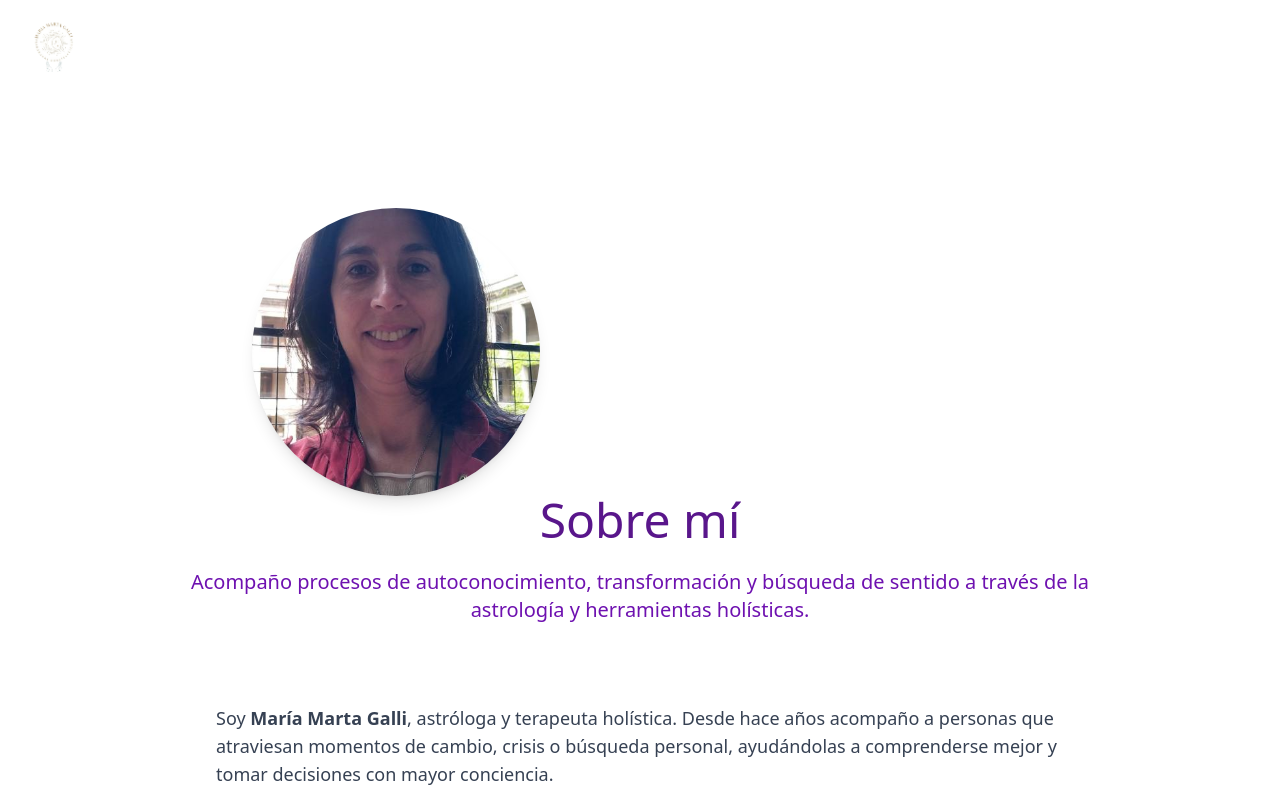
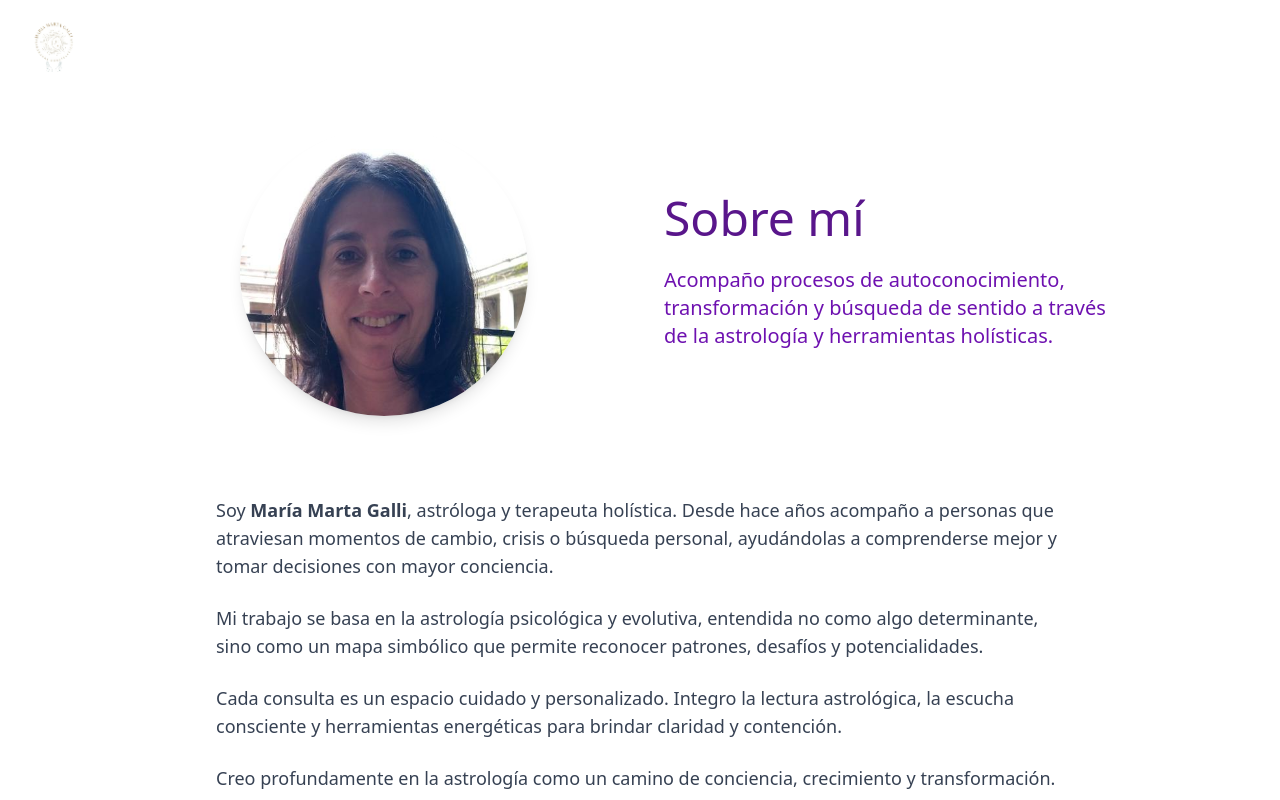
Before and after one commit to JuanPGalli/mmastrologia, a React (Vite) app in the folder client/: page /about in a window 1280 px wide. Shown: the top 800 px of the page. Built offline with nearby package versions, Linux system fonts and the light colour scheme.

Commit message:
fix: adjust about personal photo

```diff
--- a/client/src/Views/About/About.jsx
+++ b/client/src/Views/About/About.jsx
@@ -4,23 +4,33 @@ const About = () => {
   return (
     <main className='pt-32'>
       {/* HERO */}
-      <section className='max-w-5xl mx-auto px-6 text-center'>
-        <section className='max-w-5xl mx-auto px-6 mt-20 grid md:grid-cols-2 gap-12 items-center'>
+      <section className='max-w-5xl mx-auto px-6'>
+        <div className='grid md:grid-cols-2 gap-12 items-center'>
           {/* Foto */}
           <div className='flex justify-center'>
             <img
               src='/images/about.png'
               alt='María Marta Galli – Astróloga y terapeuta holística'
-              className='w-72 h-72 object-cover rounded-full shadow-lg'
+              className='
+                w-72 h-72
+                rounded-full
+                object-cover
+                object-top
+                shadow-lg
+              '
             />
           </div>
-        </section>
-        <h1 className='text-4xl md:text-5xl font-light text-purple-900 mb-6'>Sobre mí</h1>
 
-        <p className='text-lg md:text-xl text-purple-800'>
-          Acompaño procesos de autoconocimiento, transformación y búsqueda de sentido a través de la
-          astrología y herramientas holísticas.
-        </p>
+          {/* Texto hero */}
+          <div className='text-center md:text-left'>
+            <h1 className='text-4xl md:text-5xl font-light text-purple-900 mb-6'>Sobre mí</h1>
+
+            <p className='text-lg md:text-xl text-purple-800'>
+              Acompaño procesos de autoconocimiento, transformación y búsqueda de sentido a través
+              de la astrología y herramientas holísticas.
+            </p>
+          </div>
+        </div>
       </section>
 
       {/* CONTENIDO */}
@@ -34,19 +44,17 @@ const About = () => {
         <p>
           Mi trabajo se basa en la astrología psicológica y evolutiva, entendida no como algo
           determinante, sino como un mapa simbólico que permite reconocer patrones, desafíos y
-          potencialidades a lo largo de la vida.
+          potencialidades.
         </p>
 
         <p>
           Cada consulta es un espacio cuidado y personalizado. Integro la lectura astrológica, la
-          escucha consciente y distintas herramientas energéticas, ofreciendo claridad, contención y
-          orientación práctica para el día a día.
+          escucha consciente y herramientas energéticas para brindar claridad y contención.
         </p>
 
         <p>
           Creo profundamente en la astrología como un camino de conciencia, crecimiento y
-          transformación, accesible para cualquier persona que desee vivir de manera más alineada
-          con su esencia.
+          transformación.
         </p>
       </section>
 
@@ -54,14 +62,20 @@ const About = () => {
       <section className='mt-20 text-center'>
         <h2 className='text-2xl text-purple-900 mb-4'>¿Querés una consulta personalizada?</h2>
 
-        <p className='text-purple-700 mb-8'>
-          Si sentís que es momento de profundizar en tu camino de autoconocimiento, te invito a
-          conocer las consultas disponibles.
-        </p>
+        <p className='text-purple-700 mb-8'>Te invito a conocer las consultas disponibles.</p>
 
         <a
           href='/services'
-          className='inline-block border border-purple-700 text-purple-700 px-8 py-3 rounded-full hover:bg-purple-700 hover:text-white transition'
+          className='
+            inline-block
+            border border-purple-700
+            text-purple-700
+            px-8 py-3
+            rounded-full
+            hover:bg-purple-700
+            hover:text-white
+            transition
+          '
         >
           Ver consultas disponibles
         </a>
```
